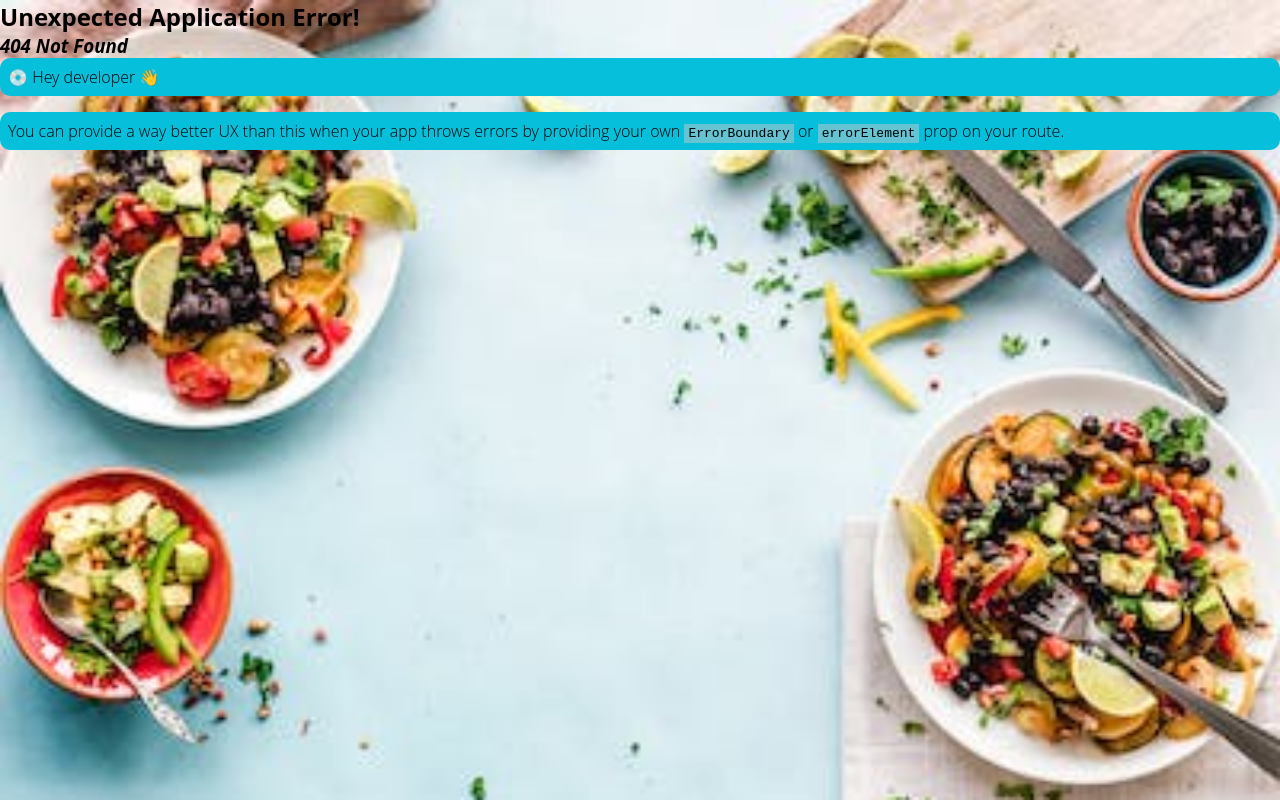
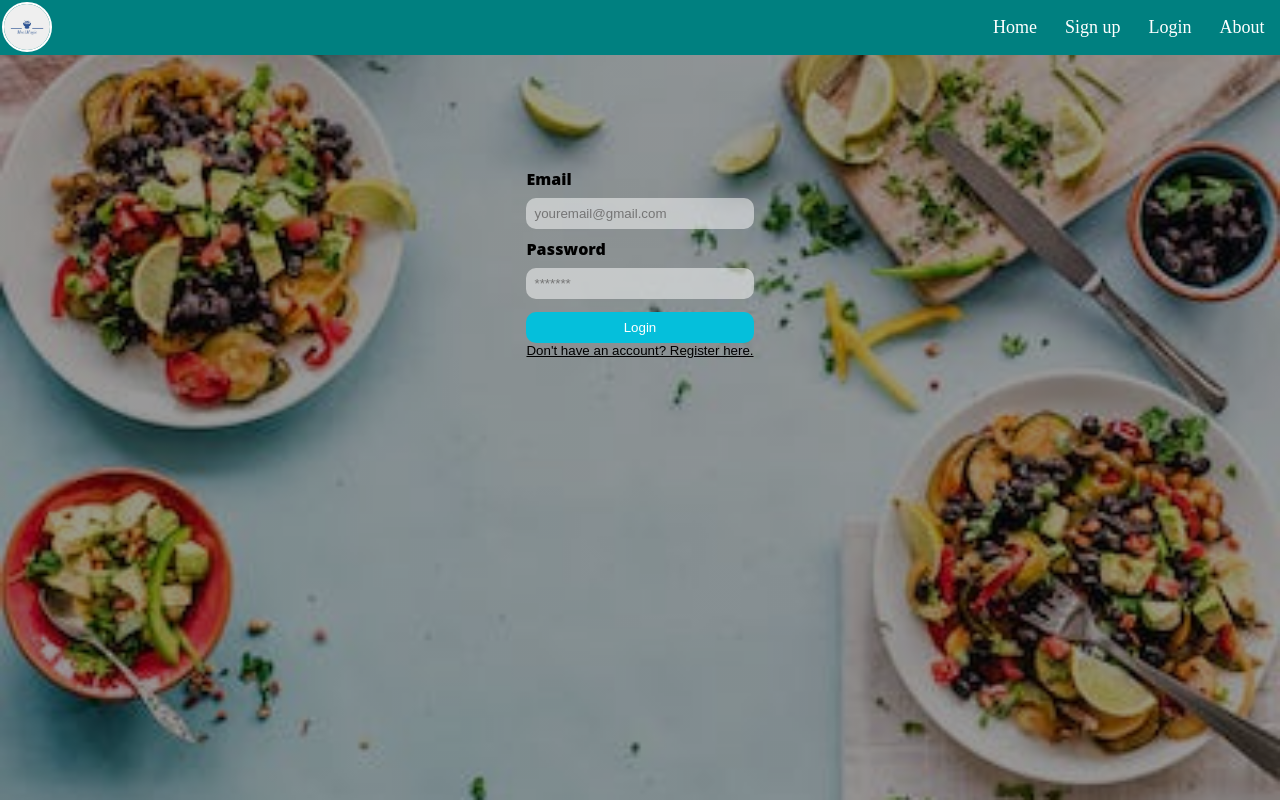
Before and after one commit to AisosaAghedo/MealMagic-recipe-recommendation-website, a React (Vite) app in the folder Frontend/MealMagic/: page /login in a window 1280 px wide. Before the commit this address had no page. Built offline with nearby package versions, Linux system fonts and the light colour scheme.

Commit message:
Added the Login page to the route

```diff
--- a/Frontend/MealMagic/src/Home/homeDesign.jsx
+++ b/Frontend/MealMagic/src/Home/homeDesign.jsx
@@ -19,7 +19,7 @@ export default function HomeDesign() {
           <option value="italy">Italian Cuisine</option>
         </select>
         <label htmlFor="Ingrediets" className="label">
-          plese enter list of ingredients available
+          please enter list of ingredients available
         </label>
         <input type="text" placeholder="Ingredients" />
         <button type="submit" className="home-btn">
--- a/Frontend/MealMagic/src/Signup/Signup.css
+++ b/Frontend/MealMagic/src/Signup/Signup.css
@@ -12,18 +12,7 @@ label {
     text-align: left;
     padding: 0.2rem 0;
 }
-input{
-    margin: 0.3rem 0;
-    padding: 0.5rem;
-    border: none;
-    border-radius: 10px;
-    color: #7439db;
-}
 
-input:focus{
-    border: none;
-    outline: none;
-}
 .btn{
     border: none;
     background-color: #05BFDB;
--- a/Frontend/MealMagic/src/app.jsx
+++ b/Frontend/MealMagic/src/app.jsx
@@ -8,13 +8,15 @@ import {
 import Home from "./Home/home";
 import "./index.css";
 import Layout from "./layout/layout";
+import Login from "./signin/login";
 
 const router = createBrowserRouter(
   createRoutesFromElements(
     <>
       <Route>
         <Route path="/register" element={<Layout />} />
-        <Route path='/' element={<Home />} />
+        <Route path="/" element={<Home />} />
+        <Route path="/login" element={<Login />} />
       </Route>
     </>
   )
--- a/Frontend/MealMagic/src/index.css
+++ b/Frontend/MealMagic/src/index.css
@@ -5,7 +5,7 @@
 }
 body{
     font-family: 'Open Sans', 'sans-serif';
-    background-image:url('./assets/backgroundImg.jpeg');
+    background-image: linear-gradient(rgba(0,0,0,0.4),rgba(0,0,0,0.4)),url("./assets/backgroundImg.jpeg");
     background-size: cover;
     display: flex;
     flex-direction: column;
--- a/Frontend/MealMagic/src/layout/layout.jsx
+++ b/Frontend/MealMagic/src/layout/layout.jsx
@@ -1,6 +1,5 @@
 import React from 'react';
 import Navbar from '../navbar/navbar'
-// import Logo from '../logo/logo'
 import SignupDesign from '../Signup/signup.design';
 import './layout.css'
 const Layout = () => {
--- a/Frontend/MealMagic/src/component/Signin.jsx
+++ b/Frontend/MealMagic/src/signin/Signin.jsx
@@ -1,4 +1,5 @@
 import React, { useState } from "react";
+import './signin.css'
 export const Signin = (props) => {
   const [email, setEmail] = useState("");
   const [pass, setPass] = useState("");
@@ -10,7 +11,9 @@ export const Signin = (props) => {
   return (
     <div className="auth-form-container">
       <form className="signin-from" onsubmit={handleSubmit}>
-        <label htmlFor="email">Email</label>
+        <label htmlFor="email" className="label-class">
+          Email
+        </label>
         <input
           value={email}
           onChange={(e) => setEmail(e.target.value)}
@@ -19,7 +22,9 @@ export const Signin = (props) => {
           id="email"
           name="email"
         />
-        <label htmlFor="password">Password</label>
+        <label className="label-class" htmlFor="password">
+          Password
+        </label>
         <input
           value={pass}
           onChange={(e) => setPass(e.target.value)}
@@ -28,7 +33,9 @@ export const Signin = (props) => {
           id="password"
           name="password"
         />
-        <button className="submit" type="submit">Login</button>
+        <button className="submit" type="submit">
+          Login
+        </button>
       </form>
       <button
         className="link-btn"
--- /dev/null
+++ b/Frontend/MealMagic/src/signin/login.jsx
@@ -0,0 +1,14 @@
+import React from "react";
+import Navbar from "../navbar/navbar";
+import { Signin } from "./Signin";
+const Login = () => {
+  return (
+    <>
+      <Navbar />
+      <div className="layout">
+        <Signin />
+      </div>
+    </>
+  );
+};
+export default Login;
--- a/Frontend/MealMagic/src/component/App.css
+++ b/Frontend/MealMagic/src/signin/signin.css
@@ -1,20 +1,3 @@
-*{
-    padding: 0;
-    margin: 0;
-    box-sizing: border-box;
-}
-body{
-    background-image: linear-gradient(rgba(0,0,0,0.4),rgba(0,0,0,0.4)),url("./2.jpg");
-    background-size: cover;
-    display: flex;
-    align-items: center;
-    justify-content: center;
-    height: 100vh;
-    width: 100vw;
-    color: black;
-}
-
-
 .auth-form-container,.signin-from {
     display: flex;
     flex-direction: column;
@@ -22,27 +5,32 @@ body{
     padding-top: 20px;
 }
 
-label {
+.label-class {
     text-align: left;
     padding: 0.2rem 0;
 }
 
+
 input{
     background-color: rgba(255, 255, 255, 0.5);
-    margin: 0.5rem 0;
-    padding: 1rem;
+    margin: 0.3rem 0;
+    padding: 0.5rem;
     border: none;
     border-radius: 10px;
-    color: black;
+    color: #7439db;
 }
 
-button{
+.submit{
    border: none;
    background-color: rgba(255, 255, 255, 0.2);
    padding: 20px;
    border-radius: 10px;
    cursor: pointer;
    color: black;
+   background-color: #05BFDB;
+   color: white;
+   padding: 0.5rem;
+   margin-top: 0.5rem;
 }
 
 .link-btn{
@@ -56,7 +44,3 @@ button{
     border-radius: 50px;
     margin: 0.5rem;
 }
-.submit{
-    background-color: blue;
-    color: white;
-}
```
